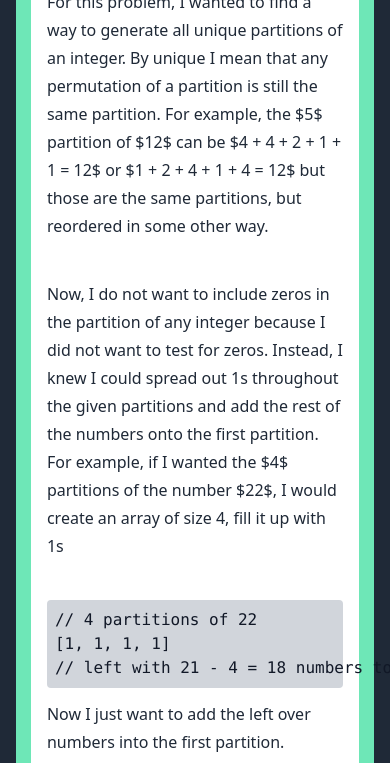
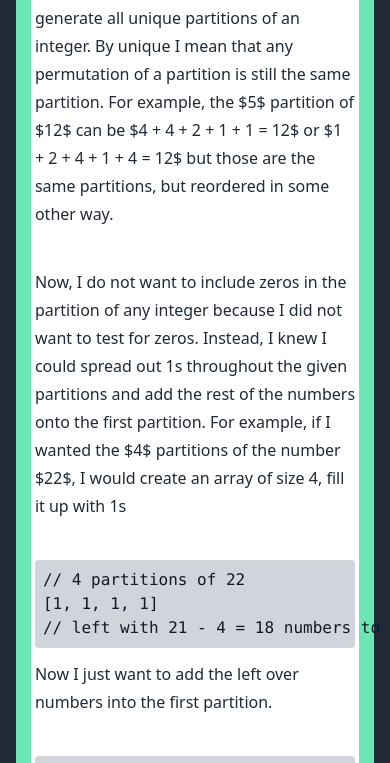
Before and after one commit to carlosdlroca/math10-project, a Gatsby site: page /integer-partitions-doc in a window 390 px wide. Shown: the part 296-1059 px from the top of the page. Built offline with nearby package versions, Linux system fonts and the light colour scheme; Gatsby itself is replaced by a stand-in of ours; some packages are replaced by stand-ins of ours; code samples lack their colours.

Commit message:
edit padding on smaller screens

```diff
--- a/src/templates/template-blog-post.js
+++ b/src/templates/template-blog-post.js
@@ -16,7 +16,7 @@ export default function Template({ data }) {
           Home
         </Link>
         <div
-          className="blog-post-content w-11/12 lg:max-w-5xl mx-auto bg-white text-coolGray-800 p-4"
+          className="blog-post-content w-11/12 lg:max-w-5xl mx-auto bg-white text-coolGray-800 p-1 md:p-4"
           dangerouslySetInnerHTML={{ __html: post.html }}
         />
       </div>
```
